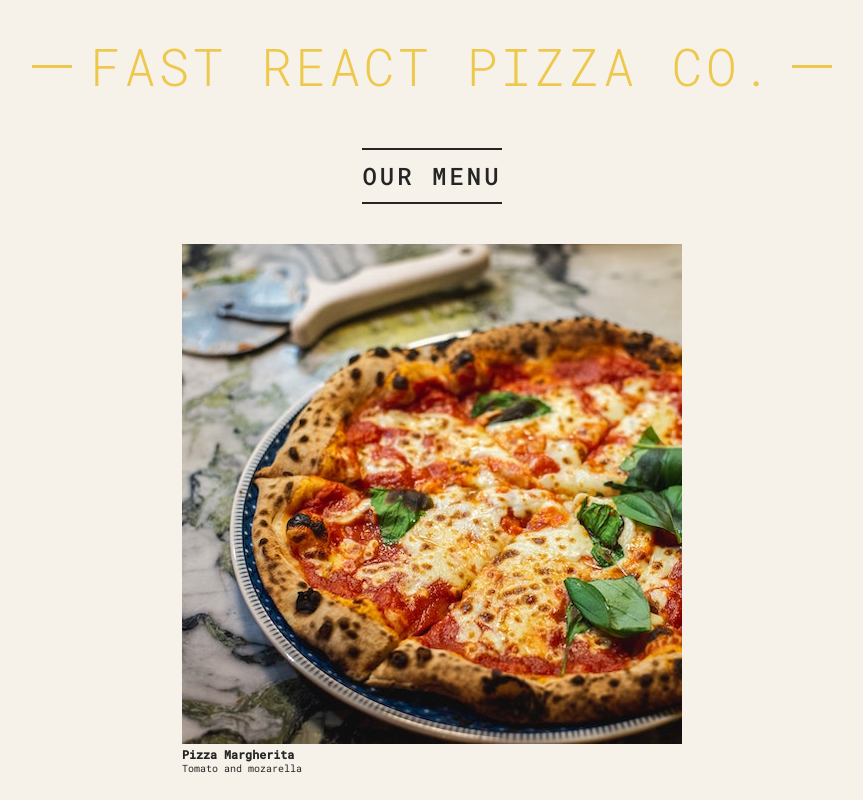
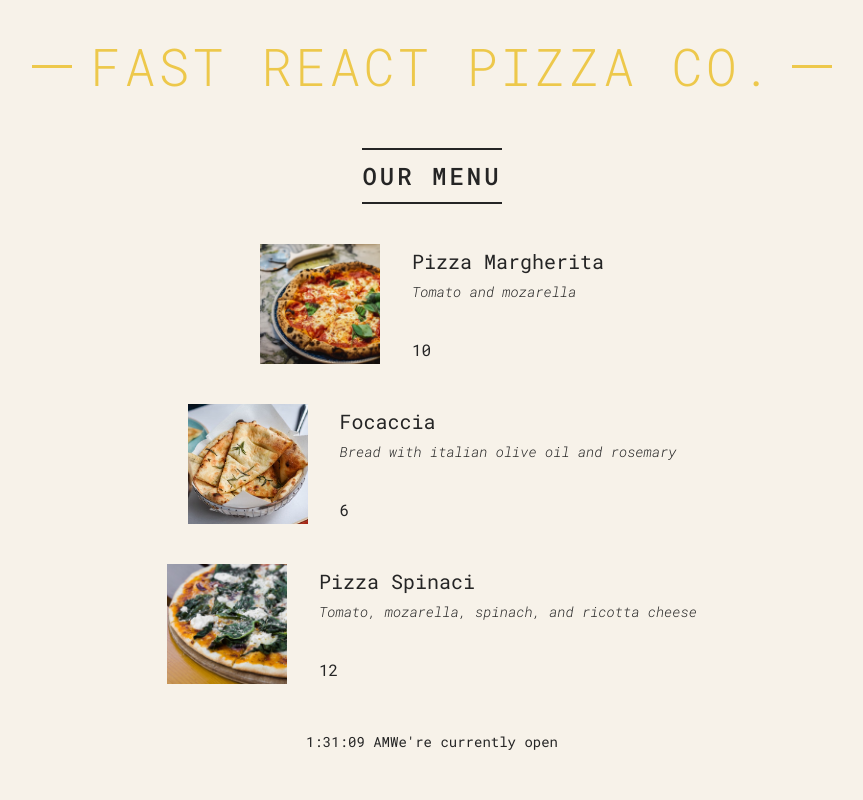
Before and after one commit to Epiq122/pizza-menu, a React (Vite) app: page / in a window 1280 px wide. Shown: the top 800 px of the page, without its empty margins (208-1071 px from the left). Built offline with nearby package versions, Linux system fonts and the light colour scheme; the HTML template or start-up script is replaced by a standard one.

Commit message:
added props to the pizza

```diff
--- a/src/App.jsx
+++ b/src/App.jsx
@@ -68,9 +68,24 @@ function Menu() {
   return (
     <main className="menu">
       <h2>Our Menu</h2>
-      <Pizza />
-      <Pizza />
-      <Pizza />
+      <Pizza
+        name="Pizza Margherita"
+        ingredients="Tomato and mozarella"
+        photoName="pizzas/margherita.jpg"
+        price={10}
+      />
+      <Pizza
+        name="Focaccia"
+        ingredients="Bread with italian olive oil and rosemary"
+        photoName="pizzas/focaccia.jpg"
+        price={6}
+      />
+      <Pizza
+        name="Pizza Spinaci"
+        ingredients="Tomato, mozarella, spinach, and ricotta cheese"
+        photoName="pizzas/spinaci.jpg"
+        price={12}
+      />
     </main>
   );
 }
@@ -87,17 +102,20 @@ function Footer() {
   return (
     <footer className="footer">
       {new Date().toLocaleTimeString()}
-      <p>We&apos;re currently open</p>
+      We&apos;re currently open
     </footer>
   );
 }
 
-function Pizza() {
+function Pizza({ photoName, name, ingredients, price }) {
   return (
-    <div>
-      <img src="pizzas/margherita.jpg" alt="marghertia pizza" />
-      <h3>Pizza Margherita</h3>
-      <p>Tomato and mozarella</p>
+    <div className="pizza">
+      <img src={photoName} alt={name} />
+      <div>
+        <h3>{name}</h3>
+        <p>{ingredients}</p>
+        <span>{price}</span>
+      </div>
     </div>
   );
 }
```
Also changed, not shown: 1 other file (tests, documents, lock files or other folders).
